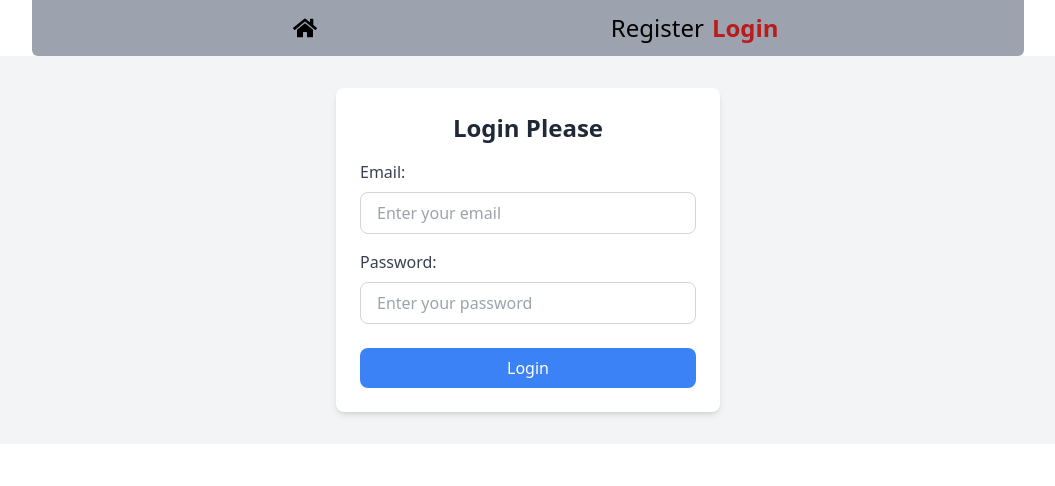
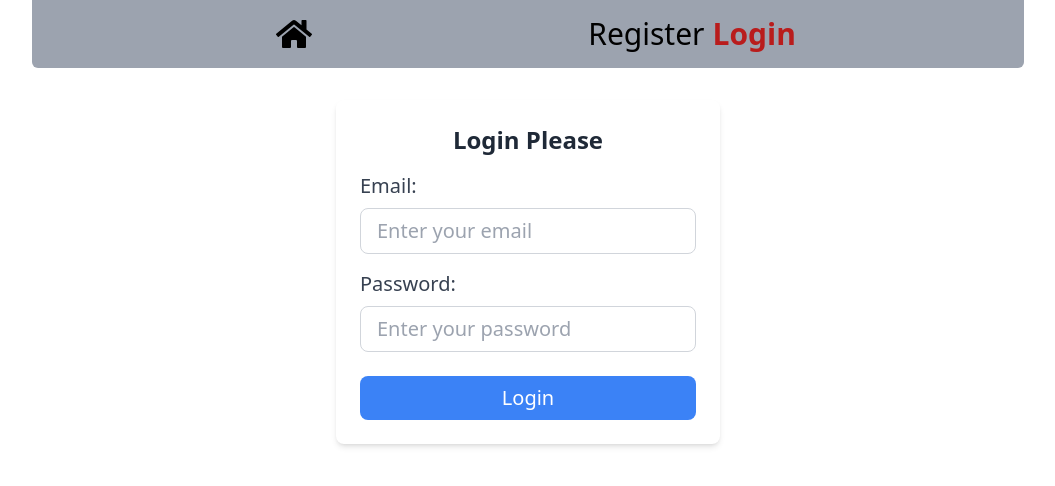
Before and after one commit to Amarjeet5822/NoteApp, a React (Vite) app: page /login in a window 1280 px wide. Shown: the top 486 px of the page, without its empty margins (112-1167 px from the left). Built offline with nearby package versions, Linux system fonts and the light colour scheme; no server answers.

Commit message:
checked deployed backend working with fe localhost

```diff
--- a/package.json
+++ b/package.json
@@ -10,8 +10,8 @@
     "preview": "vite preview"
   },
   "dependencies": {
-    "@reduxjs/toolkit": "^2.5.1",
-    "axios": "^1.7.9",
+    "@reduxjs/toolkit": "^2.6.0",
+    "axios": "^1.8.1",
     "react": "^19.0.0",
     "react-dom": "^19.0.0",
     "react-icons": "^5.5.0",
--- a/src/components/Navbar.jsx
+++ b/src/components/Navbar.jsx
@@ -5,7 +5,7 @@ import { logoutUser } from "../store/features/authUser/authUserSlice";
 import { FaHome } from "react-icons/fa";
 function Navbar() {
   const dispatch = useDispatch();
-  const { isLogged, success } = useSelector((state) => state.authUser);
+  const { isLogged } = useSelector((state) => state.authUser);
   const navigate = useNavigate();
   const logoutHandler = () => {
     dispatch(logoutUser());
@@ -14,11 +14,11 @@ function Navbar() {
     if (!isLogged) {
       navigate("/login");
     }
-  }, [isLogged, success]);
+  }, [isLogged]);
   return (
     <nav className="mx-auto max-w-60 phone:px-4 tablet:px-4 phone:min-w-80  phone:max-w-2xl tablet:max-w-5xl ">
-      <div className=" mx-auto phone:text-2xl tablet:text-2xl  text-xl flex justify-evenly phone:justify-evenly  rounded-b-md items-center gap-8  bg-gray-400 py-3">
-        <div className="hover:bg-gray-500 py-1 px-4 text-center rounded-md hover:text-white  ">
+      <div className=" mx-auto phone:text-2xl tablet:text-3xl  text-xl flex justify-evenly phone:justify-evenly  rounded-b-md items-center gap-8  bg-gray-400 py-3">
+        <div className="hover:bg-gray-500 py-1 px-4 text-center rounded-md  hover:text-white phone:text-3xl tablet:text-4xl ">
           <NavLink
             to="/"
             className={({ isActive }) =>
--- a/src/pages/LoginPage.jsx
+++ b/src/pages/LoginPage.jsx
@@ -54,7 +54,7 @@ function LoginPage() {
     }
   }, [error, success,isLogged, loading, data]);
   return (
-    <div>
+    <div className="min-w-44 phone:min-w-60  phone:max-w-2xl tablet:max-w-5xl phone:px-4 tablet:px-4 max-w-60 m-auto text-sm phone:text-base tablet:text-xl ">
       <div className={isLoading ? `fixed top-0  left-0  h-screen w-full flex justify-center items-center` : "" }
           >
             <Oval
@@ -69,7 +69,7 @@ function LoginPage() {
           </div>
       <form
         onSubmit={formHandler}
-        className="flex flex-col justify-center items-center py-8   bg-gray-100 px-6 "
+        className="flex flex-col justify-center items-center py-8  px-6 "
       >
         <ToastContainer position="top-center" autoClose={1000} hideProgressBar={false}    closeOnClick pauseOnHover draggable />
         <div className="bg-white shadow-md rounded-lg px-6 py-6 w-full max-w-sm">
--- a/src/pages/RegisterPage.jsx
+++ b/src/pages/RegisterPage.jsx
@@ -54,7 +54,7 @@ function RegisterPage() {
     }
   }, [error, success, loading, data]);
   return (
-    <div>
+    <div className="min-w-44 phone:min-w-60  phone:max-w-2xl tablet:max-w-5xl phone:px-4 tablet:px-4 max-w-60 m-auto text-sm phone:text-base tablet:text-xl ">
       <div
         className={
           isLoading
@@ -74,7 +74,7 @@ function RegisterPage() {
       </div>
       <form
         onSubmit={formHandler}
-        className="flex flex-col justify-center items-center bg-gray-100 px-2 pt-5"
+        className="flex flex-col justify-center items-center px-2 pt-5"
       >
         <ToastContainer position="top-center" autoClose={1000} hideProgressBar={false} closeOnClick pauseOnHover draggable />
 
--- a/src/store/features/authUser/authUserSlice.js
+++ b/src/store/features/authUser/authUserSlice.js
@@ -128,26 +128,21 @@ const authUserSlice = createSlice({
       state.error = action.payload || "failed register!"
     });
     // Logout builder
-    builder.addCase(logoutUser.pending, (state) => {
-      state.loading = true;
-      state.error = null;
-      state.success = false;
-      state.data = null
-    });
+    // builder.addCase(logoutUser.pending, (state) => {
+    //   state.loading = true;
+    //   state.error = null;
+    //   state.success = false;
+    //   state.data = null
+    // });
     builder.addCase(logoutUser.fulfilled, (state, action) => {
       localStorage.removeItem("isLogged");
       state.isLogged = false;
-      state.loading = false;
-      state.data = action.payload;
-      state.error = null;
-      state.success = true;
+
     });
-    builder.addCase(logoutUser.rejected, (state, action) => {
-      state.loading = false;
-      state.error = action.payload || "failed logout!";
-      state.success = false;
-      state.data = null;
-    })
+    // builder.addCase(logoutUser.rejected, (state, action) => {
+    //   state.loading = false;
+    //   state.error = action.payload || "failed logout!";
+    // })
     // Delete builder
     builder.addCase(deleteUser.fulfilled, (state) => {
       localStorage.removeItem("isLogged");
```
Also changed, not shown: 1 other file (tests, documents, lock files or other folders).
